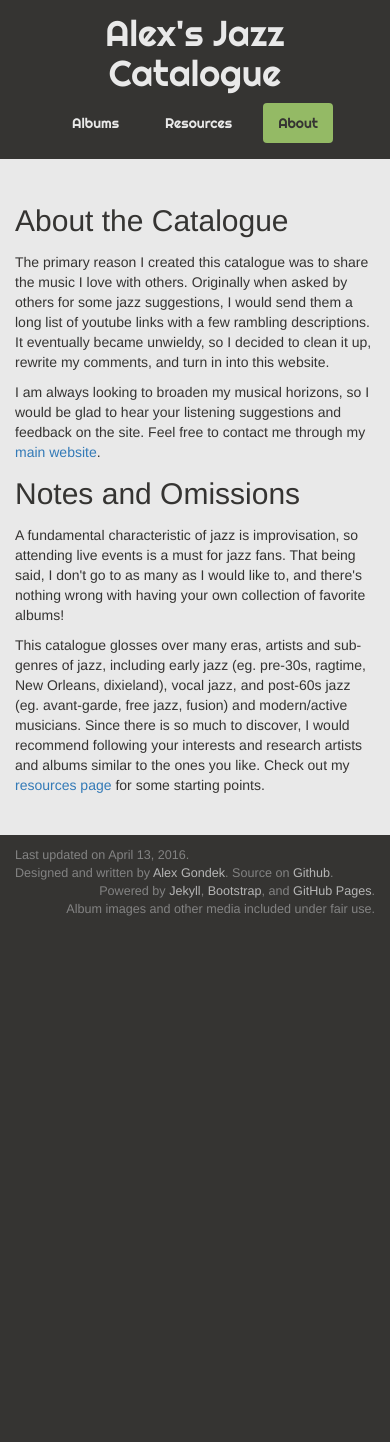
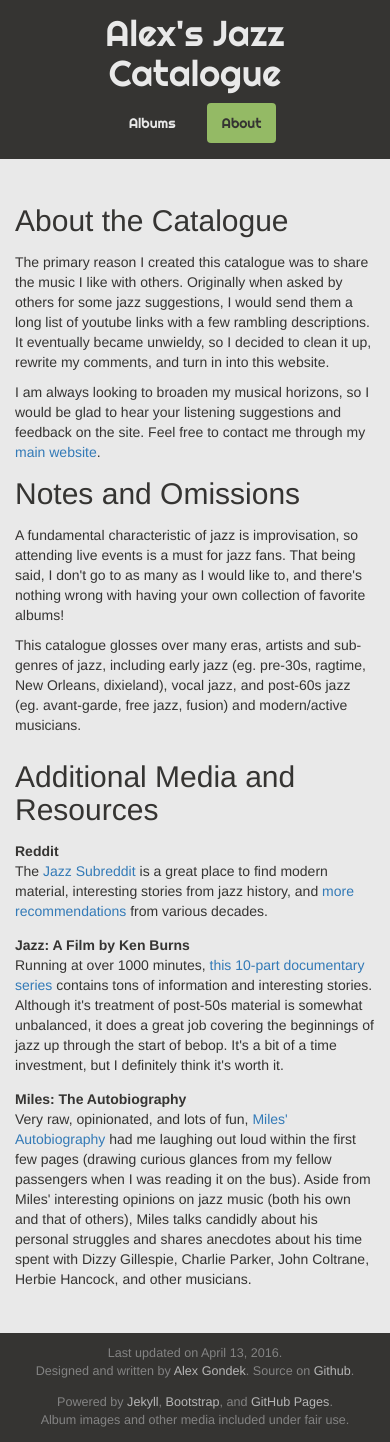
Before and after one commit to gondek/jazz-catalogue, a Jekyll site: the page built from about.html, in a window 390 px wide. Built offline with Jekyll 4.4.1, drawn with Linux system fonts in a browser that asks for light colours; before the commit the page ends 932 px from its top, so only the background shows below that.

Commit message:
Merged Resources page into About page and added styling fixes

```diff
--- a/_data/resources/jazz-subreddit.yml
+++ /dev/null
@@ -1,3 +0,0 @@
-name: Jazz Subreddit
-description: >
-  The <a href="https://www.reddit.com/r/Jazz/">Jazz Subreddit</a> is a great place to find newer material and <a href="https://www.reddit.com/r/Jazz/comments/llym8/a_poll_for_essential_jazz_albums/">more recommendations</a> from various decades.
--- a/_data/resources/ken-burns-jazz.yml
+++ /dev/null
@@ -1,4 +0,0 @@
-name: "Jazz: A Film by Ken Burns"
-image: ken-burns-jazz.jpg
-description: >
-  Running at over 1000 minutes, <a href="https://en.wikipedia.org/wiki/Jazz_%28TV_series%29">this 10-part documentary series</a> contains tons of information and interesting stories. Although it's treatment of post-50s material is somewhat unbalanced, it does a great job covering the beginnings of jazz up through the start of bebop. It's a bit of a time investment, but I definitely think it's worth it.
--- a/_data/resources/miles-autobiography.yml
+++ /dev/null
@@ -1,4 +0,0 @@
-name: "Miles: The Autobiography"
-image: miles-autobiography.jpg
-description: >
-  Very raw, unapologetic, and lots of fun, <a href="http://www.goodreads.com/book/show/829313.Miles">Miles' Autobiography</a> had me laughing out loud within the first few pages (drawing curious glances from my fellow passengers when I was reading it on the bus). Aside from Miles' interesting opinions on jazz music (both his own and that of others), Miles has lots of highly personal anecdotes about his time spent with Dizzy Gillespie, Charlie Parker and other musicians.
--- a/_includes/header.html
+++ b/_includes/header.html
@@ -8,7 +8,6 @@
         <nav>
           <ul class="nav nav-pills navbar-right">
             <li><a {% if "resources" != page.id and "about" != page.id %}class="active"{% endif %} href="{{ site.baseurl }}/">Albums</a></li>
-            <li><a {% if "resources" == page.id %}class="active"{% endif %} href="{{ site.baseurl }}/resources">Resources</a></li>
             <li><a {% if "about" == page.id %}class="active"{% endif %} href="{{ site.baseurl }}/about">About</a></li>
           </ul>
         </nav>
--- a/_sass/main.scss
+++ b/_sass/main.scss
@@ -88,10 +88,12 @@ h1 {
   img {
     float: left;
     margin-right: 13px;
+    max-height: 60px;
+    max-width: 60px;
+    overflow: hidden;
   }
 
   h2 {
-    ;
     font-size: 1.6em;
     margin: 4px 0 0;
   }
@@ -116,6 +118,11 @@ h1 {
 
     img {
       float: right;
+      margin-right: 0;
+    }
+
+    h2 {
+      margin-top: 7px;
     }
   }
 }
@@ -276,16 +283,19 @@ blockquote {
   }
 }
 
-.resource {
-  margin: 15px 0;
-
-  h3 {
-    margin: 0 0 15px;
+.resources {
+  ul {
+    list-style: none;
+    padding: 0;
   }
 
-  img {
-    float: left;
-    margin: 0 15px 10px 0;
+  li {
+    margin-bottom: 1em;
+
+    span {
+      display: block;
+      font-weight: 800;
+    }
   }
 }
 
@@ -313,4 +323,13 @@ footer {
   .right {
     text-align: right;
   }
+
+  @media (max-width: $screen-sm) {
+    text-align: center;
+
+    .right {
+      margin-top: 1em;
+      text-align: center;
+    }
+  }
 }
--- a/about.html
+++ b/about.html
@@ -7,7 +7,7 @@ id: about
   <div class="col-sm-6">
     <h2>About the Catalogue</h2>
 
-    <p>The primary reason I created this catalogue was to share the music I love with others. Originally when asked by others for some jazz suggestions, I would send them a long list of youtube links with a few rambling descriptions. It eventually became unwieldy, so I decided to clean it up, rewrite my comments, and turn in into this website.</p>
+    <p>The primary reason I created this catalogue was to share the music I like with others. Originally when asked by others for some jazz suggestions, I would send them a long list of youtube links with a few rambling descriptions. It eventually became unwieldy, so I decided to clean it up, rewrite my comments, and turn in into this website.</p>
 
     <p>I am always looking to broaden my musical horizons, so I would be glad to hear your listening suggestions and feedback on the site. Feel free to contact me through my <a href="{{ site.alex_url }}">main website</a>.</p>
   </div>
@@ -15,6 +15,23 @@ id: about
     <h2>Notes and Omissions</h2>
     <p>A fundamental characteristic of jazz is improvisation, so attending live events is a must for jazz fans. That being said, I don't go to as many as I would like to, and there's nothing wrong with having your own collection of favorite albums!</p>
 
-    <p>This catalogue glosses over many eras, artists and sub-genres of jazz, including early jazz (eg. pre-30s, ragtime, New Orleans, dixieland), vocal jazz, and post-60s jazz (eg. avant-garde, free jazz, fusion) and modern/active musicians. Since there is so much to discover, I would recommend following your interests and research artists and albums similar to the ones you like. Check out my <a href="{{ site.baseurl }}/resources">resources page</a> for some starting points.</p>
+    <p>This catalogue glosses over many eras, artists and sub-genres of jazz, including early jazz (eg. pre-30s, ragtime, New Orleans, dixieland), vocal jazz, and post-60s jazz (eg. avant-garde, free jazz, fusion) and modern/active musicians.</p>
   </div>
 </div>
+
+<h2>Additional Media and Resources</h2>
+<div class="row resources">
+  <div class="col-sm-6">
+    <ul>
+
+      <li><span>Reddit</span> The <a href="https://www.reddit.com/r/Jazz/">Jazz Subreddit</a> is a great place to find modern material, interesting stories from jazz history, and <a href="https://www.reddit.com/r/Jazz/comments/llym8/a_poll_for_essential_jazz_albums/">more recommendations</a> from various decades.</li>
+
+      <li><span>Jazz: A Film by Ken Burns</span> Running at over 1000 minutes, <a href="https://en.wikipedia.org/wiki/Jazz_%28TV_series%29">this 10-part documentary series</a> contains tons of information and interesting stories. Although it's treatment of post-50s material is somewhat unbalanced, it does a great job covering the beginnings of jazz up through the start of bebop. It's a bit of a time investment, but I definitely think it's worth it.</li>
+    </ul>
+  </div>
+  <div class="col-sm-6">
+      <ul>
+        <li><span>Miles: The Autobiography</span> Very raw, opinionated, and lots of fun, <a href="http://www.goodreads.com/book/show/829313.Miles">Miles' Autobiography</a> had me laughing out loud within the first few pages (drawing curious glances from my fellow passengers when I was reading it on the bus). Aside from Miles' interesting opinions on jazz music (both his own and that of others), Miles talks candidly about his personal struggles and shares anecdotes about his time spent with Dizzy Gillespie, Charlie Parker, John Coltrane, Herbie Hancock, and other musicians.</li>
+      </ul>
+  </div>
+</div>
```
Also changed, not shown: resources.html (deleted, +0 -22 lines), assets/images/ken-burns-jazz.jpg (deleted), assets/images/miles-autobiography.jpg (deleted).
